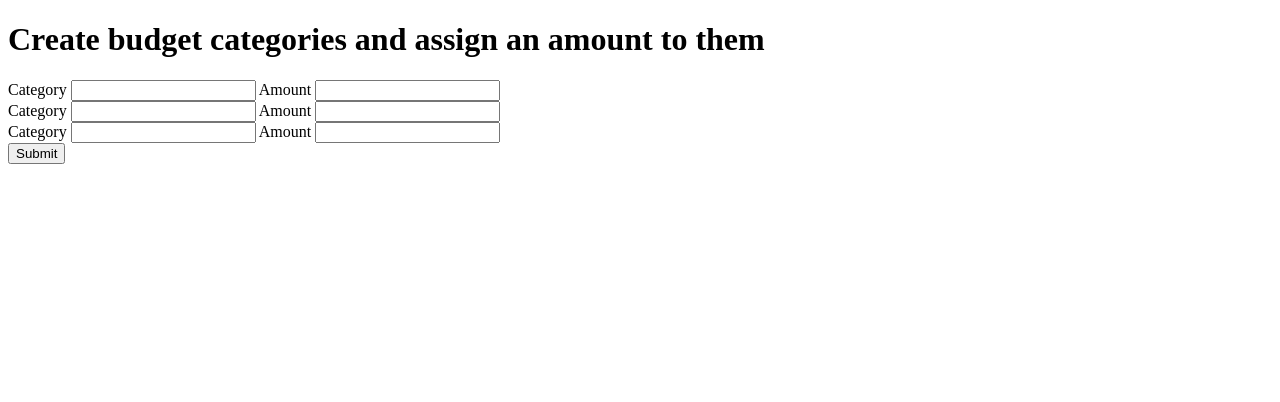
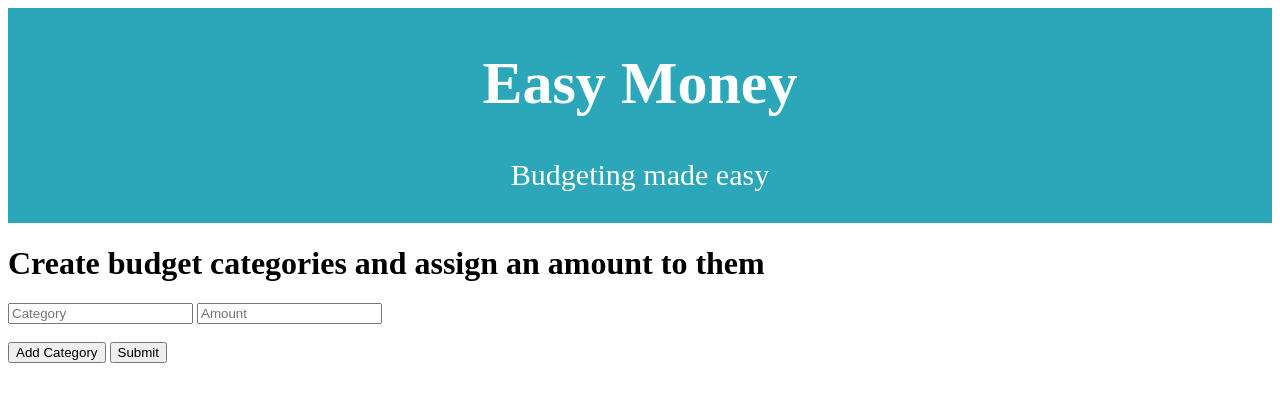
Before and after one commit to putsof/easy-money, a Flask app: page /create-budget in a window 1280 px wide. Shown: the top 402 px of the page. Run offline with Flask 2, Linux system fonts and the light colour scheme; some libraries are stand-ins or nearby versions.

Commit message:
MVP complete

```diff
--- a/crud.py
+++ b/crud.py
@@ -90,6 +90,12 @@ def get_all_user_categories(user_id):
         list_of_categories.append(cat_dict)
     return list_of_categories
 
+def update_transaction_category(user_id, trans_id,cat_name):
+    trans = Transaction.query.filter_by(transaction_id=trans_id).first() # get the correct transaction
+    cat_id = Category.query.filter_by(user_id=user_id, category_name=cat_name).first() # get the cat id for the given name
+    trans.category_id = cat_id.category_id # update the transaction category id
+    db.session.commit()
+    return None
 
 if __name__ == '__main__':
     from server import app
--- a/server.py
+++ b/server.py
@@ -4,7 +4,7 @@ from flask import Flask, render_template, request, jsonify, session, redirect, f
 from model import Transaction, Budget, Category, User, connect_to_db, db
 from flask_sqlalchemy import SQLAlchemy
 from seed_database import generate_access_token, get_api_data
-from crud import get_user_by_id, get_user_by_email, update_access_token, create_user,add_transactions,get_all_user_transactions, get_all_user_transactions_json, create_budget, create_category, get_all_user_categories
+from crud import  get_user_by_id, get_user_by_email, update_access_token, create_user,add_transactions,get_all_user_transactions, get_all_user_transactions_json, create_budget, create_category, get_all_user_categories, update_transaction_category
 import json
 
 app = Flask(__name__)
@@ -56,17 +56,9 @@ def do_signup():
 
 @app.route("/do-create-budgets", methods=['POST'])
 def do_create_budgets():
-    # first create category
-    cat1 = create_category(category_name=request.form["category_one"],
-                           max_amount=request.form["amount_one"],
-                           user_id=session['user_id'])
-
-    cat2 = create_category(category_name=request.form["category_two"],
-                           max_amount=request.form["amount_two"],
-                           user_id=session['user_id'])
-
-    cat3 = create_category(category_name=request.form["category_three"],
-                           max_amount=request.form["amount_three"],
+    for count in range(int(len(request.form)/2)):
+        create_category(category_name=request.form["category" + str(count)],
+                           max_amount=request.form["amount" + str(count)],
                            user_id=session['user_id'])
 
     return render_template("create_account.html", bank_names=BANK_ID.keys())
@@ -74,7 +66,6 @@ def do_create_budgets():
 @app.route("/create-account", methods=['POST'])
 def create_account():
     return render_template("javadnd.html")
-
 
 
 @app.route("/dashboard", methods=['POST'])
@@ -110,8 +101,15 @@ def javadnd():
 def create_budgets():
     return render_template("create_budget.html")
 
+@app.route("/update-trans-cat.json", methods=['POST'])
+def update_trans_cat():
+    trans_id = request.json.get('trans_id')
 
+    category_name = request.json.get('category_name')
+    print("here is the trans id " + category_name)
+    update_transaction_category(session['user_id'],int(trans_id),category_name)
 
+    return jsonify({'status': 'okay'})
 
 
 
--- /dev/null
+++ b/static/create_budget.js
@@ -0,0 +1,43 @@
+
+const addBtn = document.getElementById("add_cat")
+addBtn.addEventListener('click', createFormInputs);
+
+let numOfCats = 0;
+function createFormInputs() {
+    console.log("i am running")
+    numOfCats++;
+
+    // creating span for the category name
+    const nameSpan = document.createElement("span");
+    nameSpan.className ="category_name";
+    nameSpan.id="category" + numOfCats;
+    const nameLabel = document.createElement("label");
+    nameLabel.setAttribute("for", "category" + numOfCats);
+    //nameLabel.innerText = "Category";
+    const nameInput = document.createElement("input");
+    nameInput.setAttribute("type", "text");
+    nameInput.name="category" + numOfCats;
+    nameInput.placeholder="Category"
+
+    nameSpan.appendChild(nameLabel);
+    nameSpan.appendChild(nameInput);
+
+    const amountSpan = document.createElement("span");
+    amountSpan.className ="category_amount";
+    amountSpan.id="amount" + numOfCats;
+    const amountLabel = document.createElement("label");
+    amountLabel.setAttribute("for", "amount" + numOfCats);
+    //amountLabel.innerText = "Category";
+    const amountInput = document.createElement("input");
+    amountInput.setAttribute("type", "text");
+    amountInput.name="amount" + numOfCats;
+    amountInput.placeholder="Amount";
+
+    amountSpan.appendChild(amountLabel);
+    amountSpan.appendChild(amountInput);
+    amountSpan.appendChild(document.createElement("br"));
+
+    const refElement = document.getElementById("inputs");
+    refElement.appendChild(nameSpan);
+    refElement.appendChild(amountSpan);
+};
--- a/static/create_cat_boxes.js
+++ b/static/create_cat_boxes.js
@@ -8,7 +8,7 @@ function showCategory(){
                 const newDiv = document.createElement("div");
                 newDiv.className ="category-bucket";
                 const nameH1 = document.createElement("h1");
-                nameH1.id ="category-name"
+                nameH1.id ="category-name";
                 nameH1.innerHTML = dict["category_name"];
 
                 newDiv.appendChild(nameH1);
--- a/static/create_trans.js
+++ b/static/create_trans.js
@@ -13,12 +13,16 @@ function showTransaction(){
                 nameH4.innerHTML = dict["merchant_name"];
                 const amountH4 = document.createElement("h4");
                 amountH4.innerHTML = dict["amount"];
-                const dateH4 =document.createElement("h4");
+                const dateH4 = document.createElement("h4");
                 dateH4.innerHTML = dict["date"];
+                const transidH5 = document.createElement("h5");
+                newDiv.id=dict["trans_id"]
+                transidH5.innerHTML = dict["trans_id"];
 
                 newDiv.appendChild(nameH4);
                 newDiv.appendChild(amountH4);
                 newDiv.appendChild(dateH4);
+                newDiv.appendChild(transidH5);
 
                 newDiv.addEventListener('dragstart', dragStart);
                 newDiv.addEventListener('dragend', dragEnd);
--- a/static/javadnd.css
+++ b/static/javadnd.css
@@ -29,3 +29,11 @@
 .invisible{
     display: none;
 }
+
+.header {
+    padding: 1px;
+    text-align: center;
+    background: #2ca7ba;
+    color: white;
+    font-size: 30px;
+  }
--- a/templates/base.html
+++ b/templates/base.html
@@ -7,10 +7,13 @@
 	    <script src="https://unpkg.com/react-dom@16/umd/react-dom.development.js" crossorigin></script>
 
         <link rel="stylesheet" href="/static/javadnd.css">
-
-
-
     </head>
+    <header>
+        <div class="header">
+            <h1>Easy Money</h1>
+            <p>Budgeting made easy</p>
+          </div>
+    </header>
     <body>
         {% block js %}
         {% endblock %}
--- a/templates/create_budget.html
+++ b/templates/create_budget.html
@@ -1,26 +1,25 @@
 {% extends 'base.html' %}
 
 {% block js %}
+<script defer src="/static/create_budget.js"></script>
 {% endblock %}
 
 {% block content %}
 <h1>Create budget categories and assign an amount to them</h1>
-<form action="/do-create-budgets" method="POST">
-    <label for="category">Category</label>
-    <input type="text" id="category" name="category_one" >
-    <label for="amount">Amount</label>
-    <input type="number" id="amount" name="amount_one">
+<form id="cat_form" action="/do-create-budgets" method="POST">
+    <div id="inputs">
+        <span class="category_name">
+            <label for="category0"></label>
+            <input type="text" id="category0" name="category0" placeholder="Category">
+        </span>
+        <span class="category_amount">
+            <label for="amount0"></label>
+            <input type="number" id="amount0" name="amount0" placeholder="Amount">
+        </span>
+        <br>
+    </div>
     <br>
-    <label for="category">Category</label>
-    <input type="text" id="category" name="category_two" >
-    <label for="amount">Amount</label>
-    <input type="number" id="amount" name="amount_two">
-    <br>
-    <label for="category">Category</label>
-    <input type="text" id="category" name="category_three" >
-    <label for="amount">Amount</label>
-    <input type="number" id="amount" name="amount_three">
-    <br>
+    <button type="button", name="adder", id="add_cat">Add Category</button>
     <button type="submit">Submit</button>
 </form>
 {% endblock %}
```
Also changed, not shown: package.json (deleted, +0 -8 lines), static/javadnd.js (+25 -2 lines).
